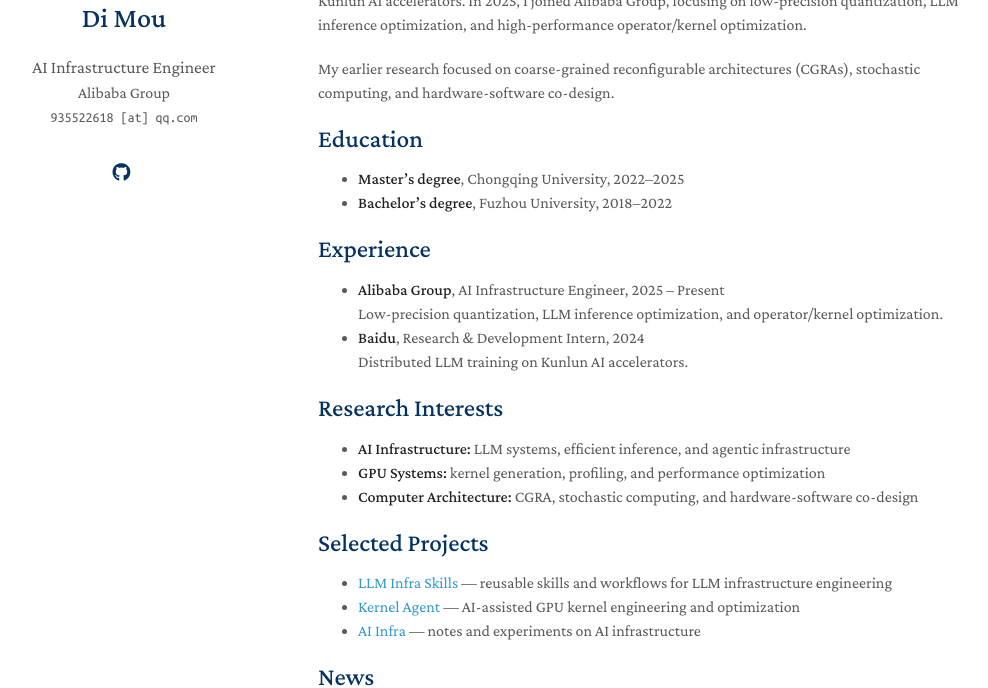
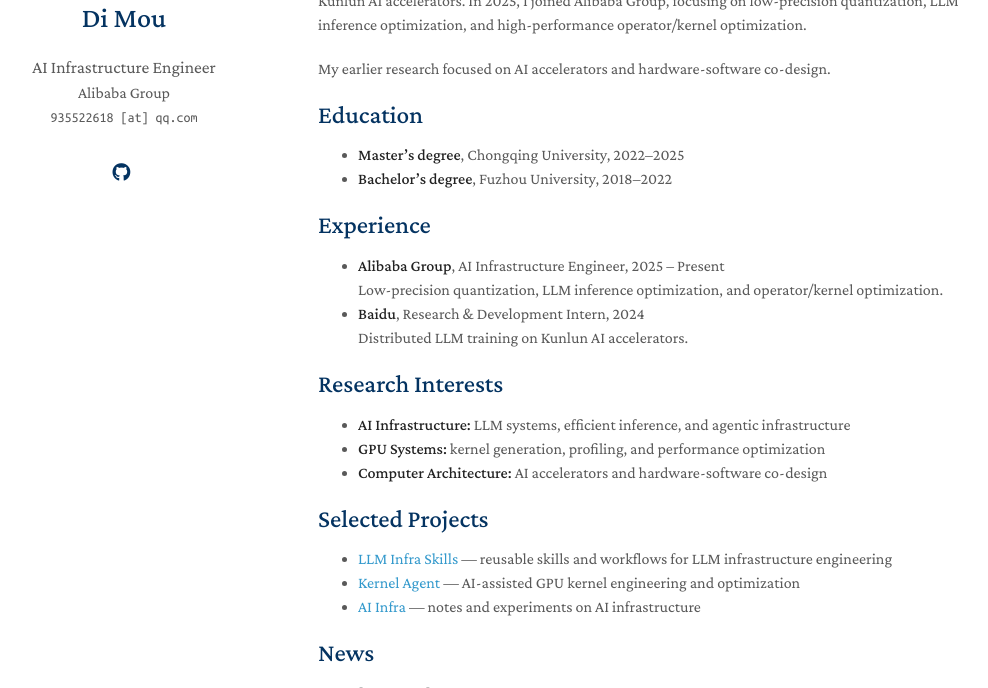
Before and after one commit to muse-coder/muse-coder.github.io, a Jekyll site: the page built from index.md, in a window 1280 px wide and 900 px high, cut to the strip 212-900 px from the top of the window. Shown: the whole strip, without its empty margins (152-1140 px from the left). Built offline with Jekyll 4.4.1, drawn with Linux system fonts in a browser that asks for light colours; a style sheet for code colours, icons or effects is not loaded; our own code applies the rules of GitHub Pages for plain Markdown files.

Commit message:
Broaden architecture research description

```diff
--- a/_config.yml
+++ b/_config.yml
@@ -6,7 +6,7 @@
 email: 935522618 [at] qq.com
 
 # Search engine optimization
-keywords: Di Mou, AI infrastructure, LLM systems, GPU kernel optimization, CGRA, stochastic computing
+keywords: Di Mou, AI infrastructure, LLM systems, GPU kernel optimization, AI accelerators, hardware-software co-design
 description: Di Mou is an AI infrastructure engineer at Alibaba Group. His interests include low-precision quantization, LLM inference, distributed training, and GPU kernel optimization.
 canonical: https://muse-coder.github.io/
 
--- a/index.md
+++ b/index.md
@@ -8,7 +8,7 @@
 
 In 2024, I interned at Baidu, where I worked on distributed training of large language models on Kunlun AI accelerators. In 2025, I joined Alibaba Group, focusing on low-precision quantization, LLM inference optimization, and high-performance operator/kernel optimization.
 
-My earlier research focused on coarse-grained reconfigurable architectures (CGRAs), stochastic computing, and hardware-software co-design.
+My earlier research focused on AI accelerators and hardware-software co-design.
 
 ## Education
 
@@ -26,7 +26,7 @@
 
 - **AI Infrastructure:** LLM systems, efficient inference, and agentic infrastructure
 - **GPU Systems:** kernel generation, profiling, and performance optimization
-- **Computer Architecture:** CGRA, stochastic computing, and hardware-software co-design
+- **Computer Architecture:** AI accelerators and hardware-software co-design
 
 ## Selected Projects
 
```
